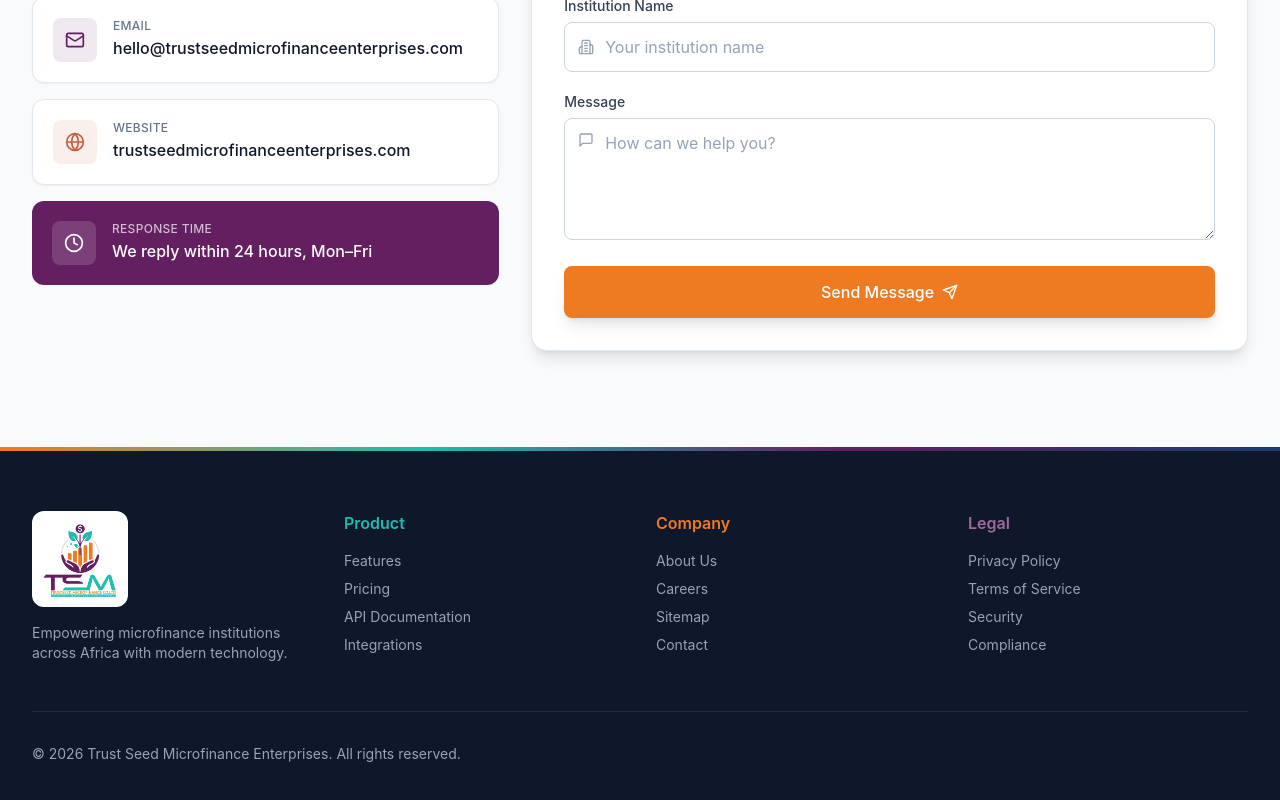
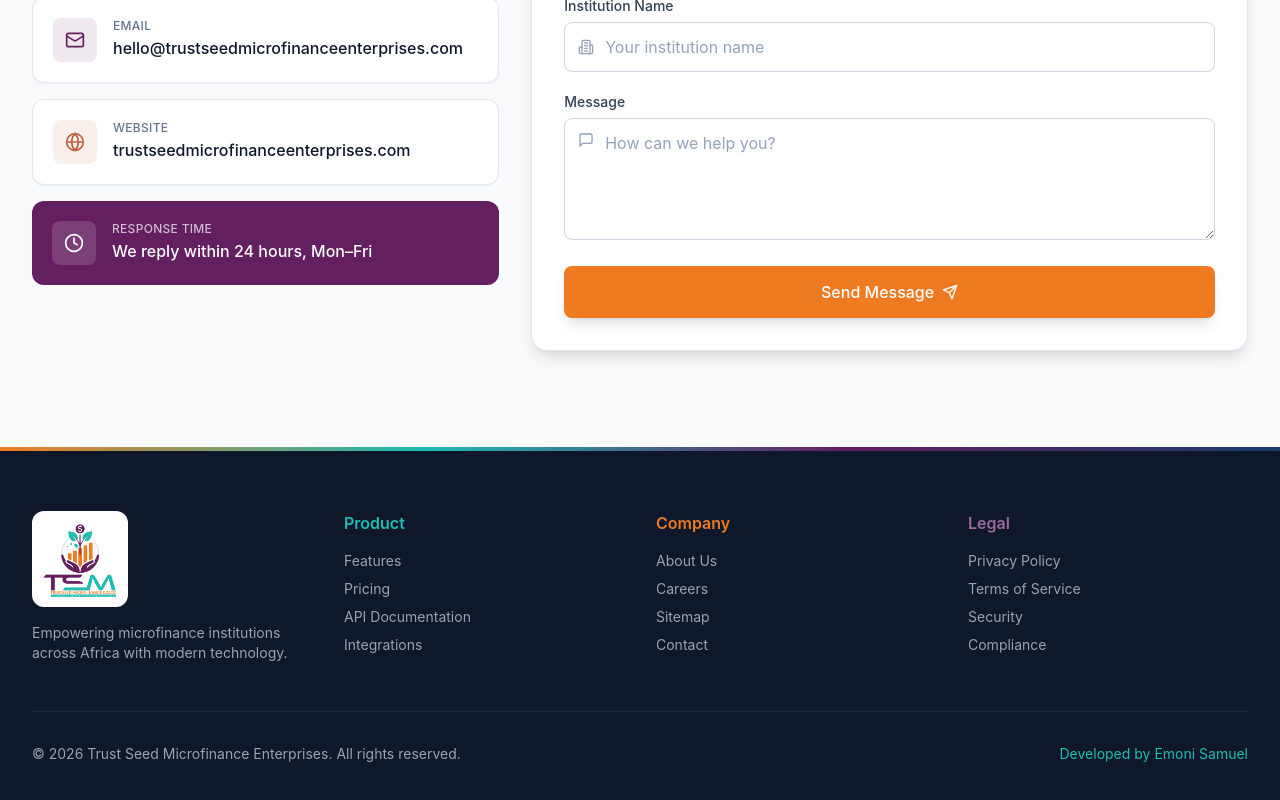
Before and after one commit to samz-code/Trustseed, a React (Vite) app: page / in a window 1280 px wide. Shown: the part 6619-7419 px from the top of the page. Built offline with nearby package versions, Linux system fonts and the light colour scheme; no server answers.

Commit message:
version 1 footer update

```diff
--- a/src/components/LandingPage/pages/Footer.tsx
+++ b/src/components/LandingPage/pages/Footer.tsx
@@ -94,7 +94,16 @@
           <p className="text-sm text-slate-400">
             &copy; {new Date().getFullYear()} Trust Seed Microfinance Enterprises. All rights reserved.
           </p>
-
+          <div className="flex items-center gap-4">
+            <a
+              href="https://www.emonisamuel.co.ke"
+              target="_blank"
+              rel="noopener noreferrer"
+              className="text-sm text-[#1ebcb2] hover:text-white transition-colors"
+            >
+              Developed by Emoni Samuel
+            </a>
+          </div>
         </div>
       </div>
     </footer>
```
Also changed, not shown: 1 other file (tests, documents, lock files or other folders).
